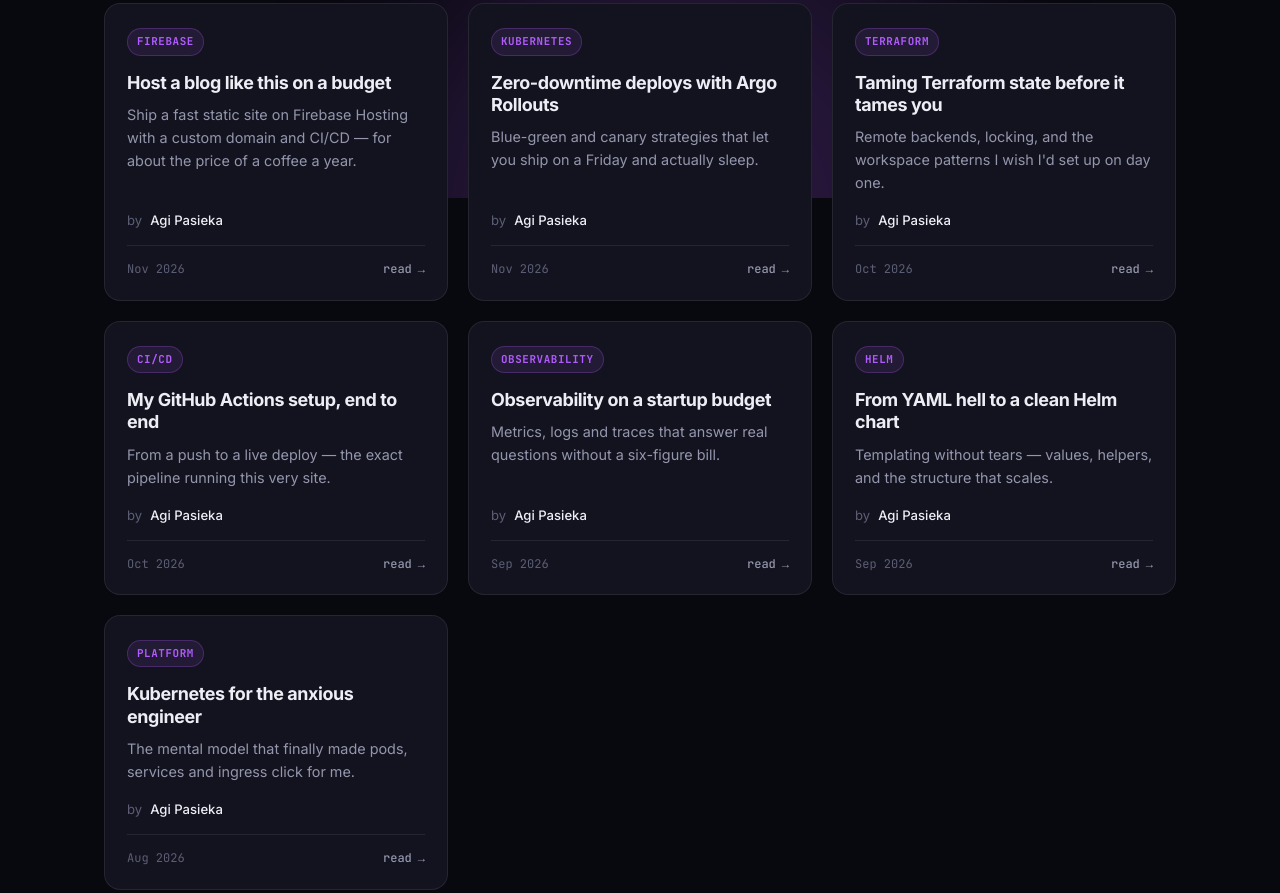
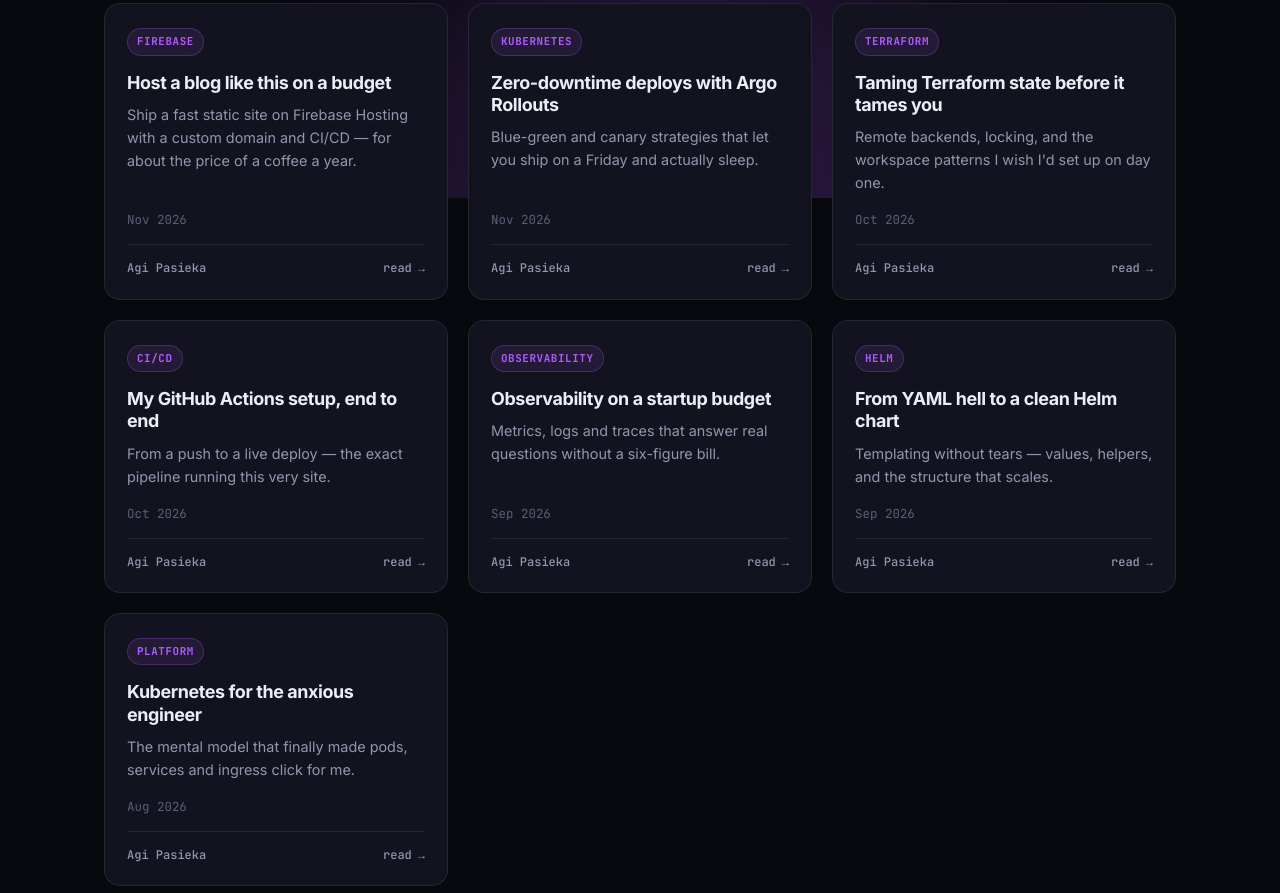
Before and after one commit to agapasieka/shedeploys.dev, a plain HTML site: page public/index.html in a window 1280 px wide. Shown: the part 602-1495 px from the top of the page. Drawn offline with Linux system fonts and the light colour scheme.

Commit message:
style: drop 'by' prefix and swap name/date on cards
Date now sits under the description; author name moves to the meta
row next to the read link.

Co-Authored-By: Claude Opus 4.8 <noreply@anthropic.com>
Claude-Session: https://claude.ai/code/session_01Cj7WKanxw7UoYCTcVBk7km

```diff
--- a/public/index.html
+++ b/public/index.html
@@ -130,13 +130,14 @@
     padding:4px 9px;border-radius:999px;margin-bottom:16px}
   .card h3{font-size:1.12rem;font-weight:700;letter-spacing:-.4px;line-height:1.25;margin-bottom:9px}
   .card p{font-size:.9rem;color:var(--muted);flex:1}
-  /* byline */
+  /* date line (under description) */
   .byline{display:flex;align-items:center;gap:8px;margin-top:16px}
-  .byline .nm{font-size:.82rem;color:var(--text);font-weight:500}
-  .byline .by{font-size:.82rem;color:var(--faint)}
+  .byline .date{font-family:'JetBrains Mono',monospace;font-size:.78rem;color:var(--faint)}
+  /* meta row: author + read */
   .card .meta{display:flex;align-items:center;justify-content:space-between;margin-top:14px;
     padding-top:14px;border-top:1px solid var(--border);
     font-family:'JetBrains Mono',monospace;font-size:.75rem;color:var(--faint)}
+  .card .meta .nm{color:var(--muted);font-weight:500}
   .card .read{display:inline-flex;align-items:center;gap:6px;color:var(--muted);font-weight:500}
   .arrow{transition:transform .25s,color .25s}
 
@@ -190,50 +191,50 @@
         <span class="chip">Firebase</span>
         <h3>Host a blog like this on a budget</h3>
         <p>Ship a fast static site on Firebase Hosting with a custom domain and CI/CD — for about the price of a coffee a year.</p>
-        <div class="byline"><span class="by">by</span> <span class="nm">Agi Pasieka</span></div>
-        <div class="meta"><span>Nov 2026</span><span class="read">read <span class="arrow">→</span></span></div>
+        <div class="byline"><span class="date">Nov 2026</span></div>
+        <div class="meta"><span class="nm">Agi Pasieka</span><span class="read">read <span class="arrow">→</span></span></div>
       </a>
       <a class="card" href="#">
         <span class="chip">Kubernetes</span>
         <h3>Zero-downtime deploys with Argo Rollouts</h3>
         <p>Blue-green and canary strategies that let you ship on a Friday and actually sleep.</p>
-        <div class="byline"><span class="by">by</span> <span class="nm">Agi Pasieka</span></div>
-        <div class="meta"><span>Nov 2026</span><span class="read">read <span class="arrow">→</span></span></div>
+        <div class="byline"><span class="date">Nov 2026</span></div>
+        <div class="meta"><span class="nm">Agi Pasieka</span><span class="read">read <span class="arrow">→</span></span></div>
       </a>
       <a class="card" href="#">
         <span class="chip">Terraform</span>
         <h3>Taming Terraform state before it tames you</h3>
         <p>Remote backends, locking, and the workspace patterns I wish I'd set up on day one.</p>
-        <div class="byline"><span class="by">by</span> <span class="nm">Agi Pasieka</span></div>
-        <div class="meta"><span>Oct 2026</span><span class="read">read <span class="arrow">→</span></span></div>
+        <div class="byline"><span class="date">Oct 2026</span></div>
+        <div class="meta"><span class="nm">Agi Pasieka</span><span class="read">read <span class="arrow">→</span></span></div>
       </a>
       <a class="card" href="#">
         <span class="chip">CI/CD</span>
         <h3>My GitHub Actions setup, end to end</h3>
         <p>From a push to a live deploy — the exact pipeline running this very site.</p>
-        <div class="byline"><span class="by">by</span> <span class="nm">Agi Pasieka</span></div>
-        <div class="meta"><span>Oct 2026</span><span class="read">read <span class="arrow">→</span></span></div>
+        <div class="byline"><span class="date">Oct 2026</span></div>
+        <div class="meta"><span class="nm">Agi Pasieka</span><span class="read">read <span class="arrow">→</span></span></div>
       </a>
       <a class="card" href="#">
         <span class="chip">Observability</span>
         <h3>Observability on a startup budget</h3>
         <p>Metrics, logs and traces that answer real questions without a six-figure bill.</p>
-        <div class="byline"><span class="by">by</span> <span class="nm">Agi Pasieka</span></div>
-        <div class="meta"><span>Sep 2026</span><span class="read">read <span class="arrow">→</span></span></div>
+        <div class="byline"><span class="date">Sep 2026</span></div>
+        <div class="meta"><span class="nm">Agi Pasieka</span><span class="read">read <span class="arrow">→</span></span></div>
       </a>
       <a class="card" href="#">
         <span class="chip">Helm</span>
         <h3>From YAML hell to a clean Helm chart</h3>
         <p>Templating without tears — values, helpers, and the structure that scales.</p>
-        <div class="byline"><span class="by">by</span> <span class="nm">Agi Pasieka</span></div>
-        <div class="meta"><span>Sep 2026</span><span class="read">read <span class="arrow">→</span></span></div>
+        <div class="byline"><span class="date">Sep 2026</span></div>
+        <div class="meta"><span class="nm">Agi Pasieka</span><span class="read">read <span class="arrow">→</span></span></div>
       </a>
       <a class="card" href="#">
         <span class="chip">Platform</span>
         <h3>Kubernetes for the anxious engineer</h3>
         <p>The mental model that finally made pods, services and ingress click for me.</p>
-        <div class="byline"><span class="by">by</span> <span class="nm">Agi Pasieka</span></div>
-        <div class="meta"><span>Aug 2026</span><span class="read">read <span class="arrow">→</span></span></div>
+        <div class="byline"><span class="date">Aug 2026</span></div>
+        <div class="meta"><span class="nm">Agi Pasieka</span><span class="read">read <span class="arrow">→</span></span></div>
       </a>
     </div>
   </section>
```
